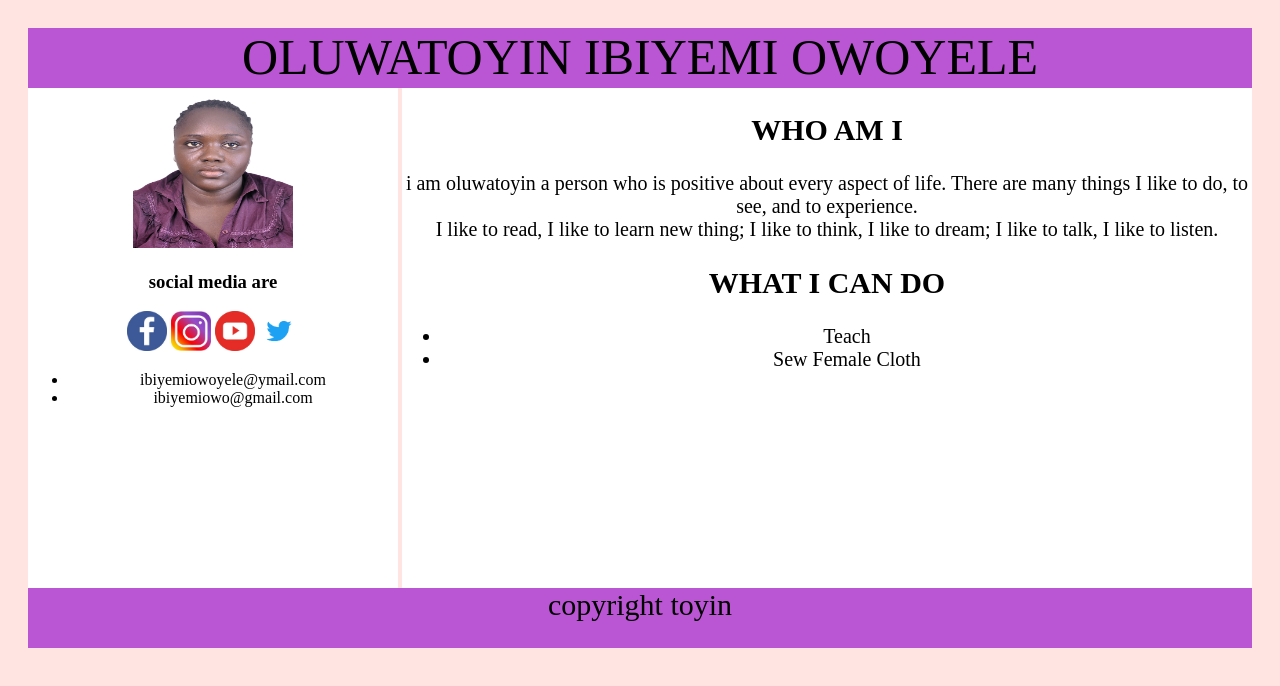
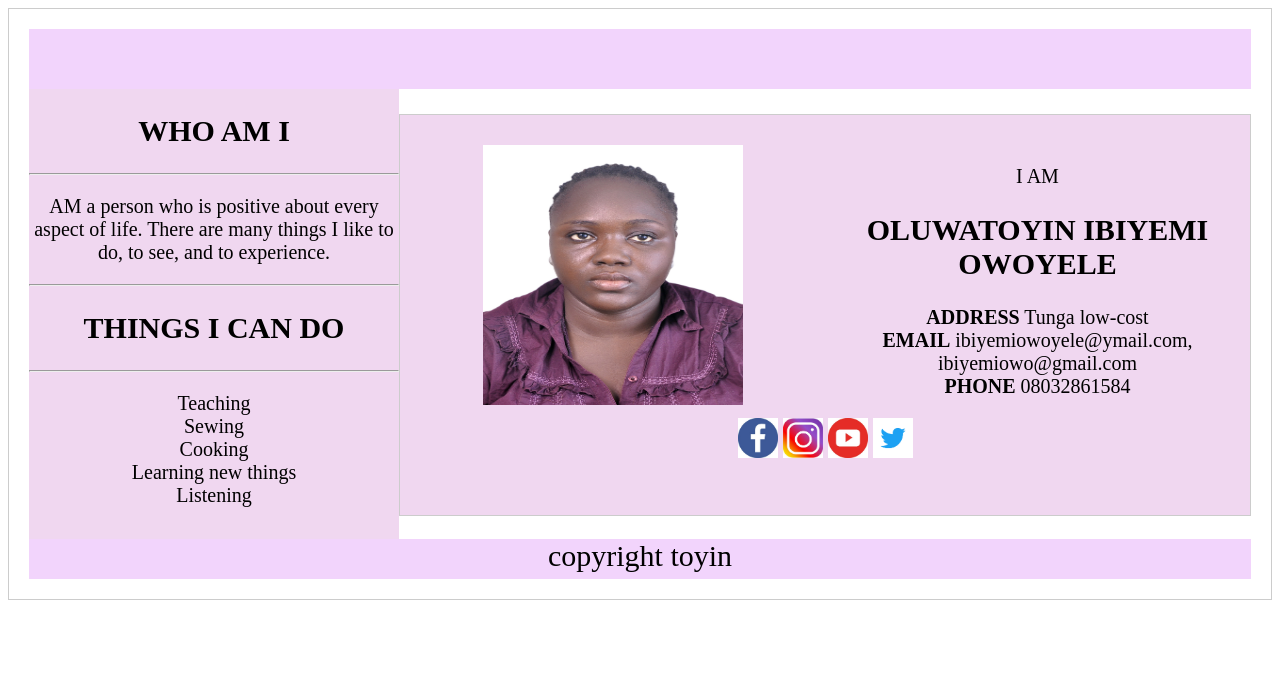
Before and after one commit to myothniel/portfolio, a plain HTML site: page index.html in a window 1280 px wide. Drawn offline with Linux system fonts and the light colour scheme.

Commit message:
added starter files

```diff
--- a/index.css
+++ b/index.css
@@ -1,5 +1,5 @@
 header {
-    background-color: mediumorchid;
+    background-color: rgb(242, 212, 252);
     text-align: center;
     height: 60px;
     font-size: 50px;
@@ -7,37 +7,61 @@ header {
 body {
   padding: 20px;
   overflow: hidden;
-    background-color: mistyrose;
-    text-align: justify;
+   text-align: justify;
+    border: 1px solid #CCC;
   }
   footer {
-    background-color: mediumorchid;
+    background-color: rgb(242, 212, 252);
+    text-align: center;
+    height: 40px;
+    font-size: 30px;
+    position: relative;
+    clear: both;
+  }
+  .footer {
+
     text-align: center;
     height: 60px;
-    font-size: 30px;
     position: relative;
     clear: both;
   }
     aside {
       position: relative;
       text-align: center;
-        background-color: white;
-        height: 500px;
+        background-color: rgb(240, 215, 240);;
+        height: 450px;
         width: 370px;
         float: left;
+        font-size: 20px;
     }
     main {
       position: relative;
       text-align: center;
-      background-color: white;
-      height: 500px;
+      background-color: rgb(240, 215, 240);
+      height: 400px;
       width: 850px;
       float: right;
       overflow: hidden;
       font-size: 20px;
+      border: 1px solid #CCC;
+      margin-top: 25px;
     }
     social{
       display: flex;
-      margin: 20px auto;
+      margin: 30px auto;
       justify-content: space-around;
     }
+
+
+
+
+    .column {
+      float: left;
+      width: 50%;
+      margin-top: 30px;
+    }
+    .row:after {
+      content: "";
+      display: table;
+      clear: both;
+    }
--- a/index.html
+++ b/index.html
@@ -15,42 +15,51 @@
   gtag('config', 'TRACKING_ID');
 </script>
 </head>
-<header>OLUWATOYIN IBIYEMI OWOYELE</header>
 
+<header></header>
     <aside>
-    <img src="images/pass.jpg" alt="picture" height="160" width="160">
+        <h2>WHO AM I</h2>
+        <hr>
+    </div>
 
- <div><h3>social media are</h3>
+    <p>AM a person who is positive about every aspect of life. There are many things I like to do, to see, and to experience.
+        </p>
+    </div>
+    <hr>
+    <h2>THINGS I CAN DO</h2>
+    <hr>
+</div>
+<p>
+    Teaching<br>
+    Sewing<br>
+    Cooking<br>
+    Learning new things<br>
+    Listening
 
-               <span><a href="Oluwatoyin Ibiyemi Owoyele"><img src='images/facebook.jpg' height="40" width="40" /></a></span>
-               <span></span> <a href="ibiyemiowoyele"><img src='images/instagram.jpg' height="40" width="40"/></a></span>
-               <span><a href="Oluwatoyin Owoyele"><img src='images/youtube.jpg' height="40" width="40"/></a></span>
-                <span> <a href="Oluwatoyin Owoyele"><img src='images/twitter.png' height="40" width="40"/></a></span>
-
-<p>
-    <ul>
-        <li>ibiyemiowoyele@ymail.com</li>
-        <li>ibiyemiowo@gmail.com</li>
-    </ul>
 </p>
-         </div>
+</div>
          </aside>
 
-         <main>
-             <h2>WHO AM I</h2>
-        </div>
+         <main class="row">
+            <div class="column">
+            <img src="images/pass.jpg" alt="picture" height="260" width="260"></div>
+            <div class="column">
+            <p>I AM <h2> OLUWATOYIN IBIYEMI OWOYELE</h2> </p>
+            <P>
+                <strong>ADDRESS</strong> Tunga low-cost<br>
+                <strong>EMAIL</strong> ibiyemiowoyele@ymail.com,<br> ibiyemiowo@gmail.com<br>
+                <strong>PHONE</strong> 08032861584
+                 </P>
+                </div>
 
-        <p>i am oluwatoyin a person who is positive about every aspect of life. There are many things I like to do, to see, and to experience.
-                <br> I like to read, I like to learn new thing; I like to think, I like to dream; I like to talk, I like to listen. </p>
-        </div>
-        <h2>WHAT I CAN DO</h2>
-    </div>
+                        <div class="footer">
+                          <span><a href="Oluwatoyin Ibiyemi Owoyele"><img src='images/facebook.jpg' height="40" width="40" /></a></span>
+                          <span><a href="ibiyemiowoyele"><img src='images/instagram.jpg' height="40" width="40"/></a></span>
+                          <span><a href="Oluwatoyin Owoyele"><img src='images/youtube.jpg' height="40" width="40"/></a></span>
+                           <span><a href="Oluwatoyin Owoyele"><img src='images/twitter.png' height="40" width="40"/></a></span>
 
-    <ul>
-        <li>Teach</li>
-        <li>Sew Female Cloth</li>
-    </ul>
-    </div>
+
+
 
         </main>
 <footer>copyright toyin</footer>
```
